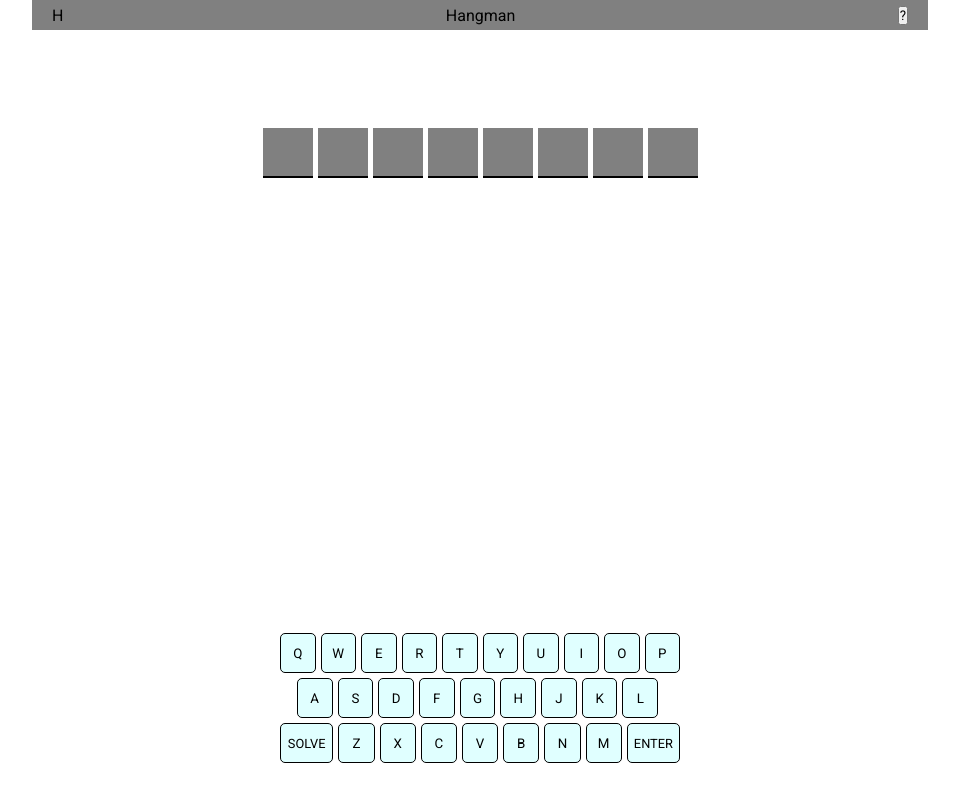
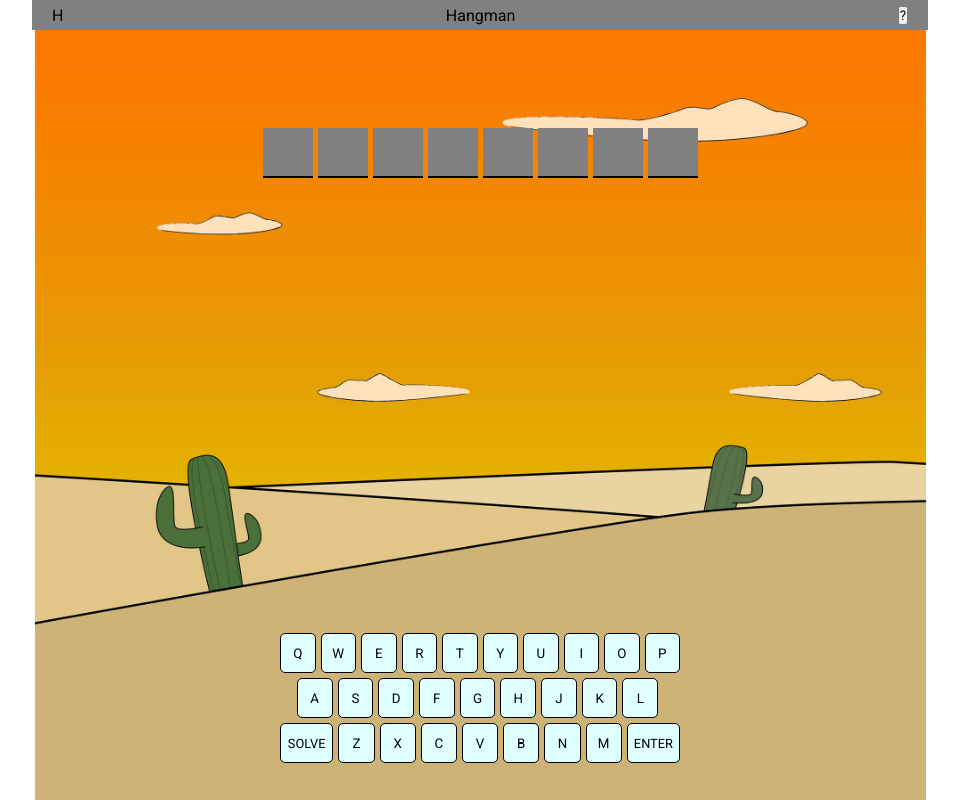
Before and after one commit to adriapujol/hangman, a React (Create React App) app: page / in a window 1280 px wide. Shown: the whole page, without its empty margins (160-1119 px from the left). Built offline with nearby package versions, Linux system fonts and the light colour scheme.

Commit message:
background test

```diff
--- a/src/App.scss
+++ b/src/App.scss
@@ -46,6 +46,17 @@
     flex-direction: column;
     align-items: center;
 
+    background-image: url('./img/background.jpg');
+    background-repeat: no-repeat;
+    background-position: center center;
+    background-attachment: fixed;
+    background-size: auto 100%;
+
+    @media only screen and (min-width: 1020px) {
+        background-size: auto 100%;
+    }
+
+
         .hm {
             position: absolute;
             top: 0;
@@ -55,12 +66,14 @@
             background-repeat: no-repeat;
             background-position: center center;
             background-attachment: fixed;
-            // background-size: 100% auto;
             background-size: auto 100%;
+        }
 
-            @media only screen and (min-width: 1020px) {
-            }
-        }
+        // .hangman {
+        //     height: 100%;
+        //     width: 100%;
+
+        // }
 
         .st1 {
             background-image: url('./img/woodL.png');
```
Also changed, not shown: src/App.jsx (+0 -37 lines).
